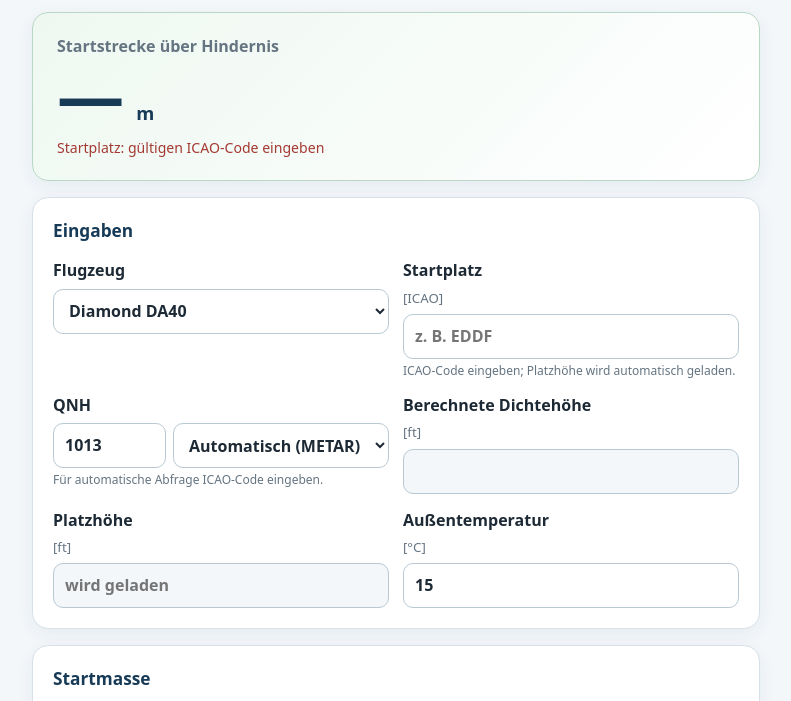
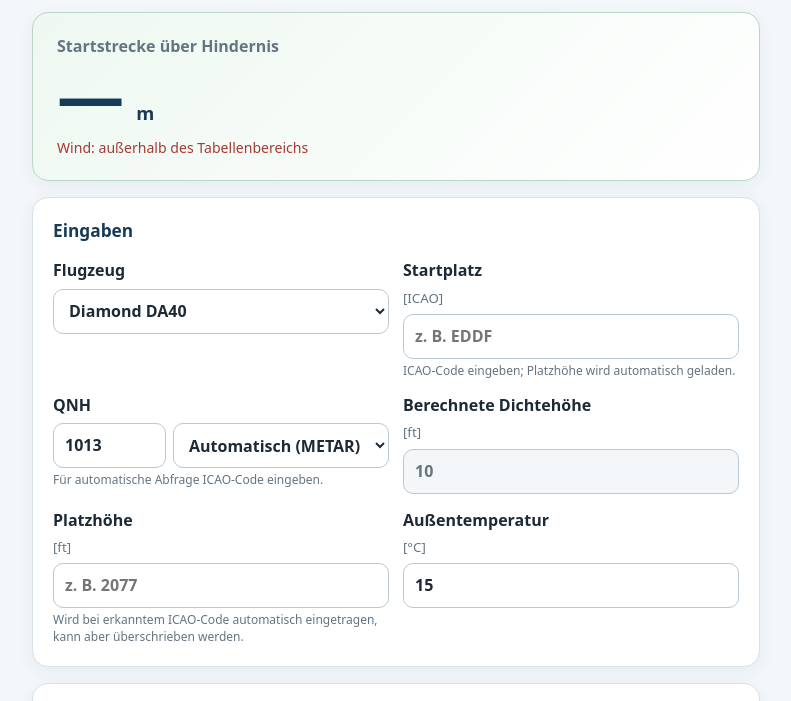
Before and after one commit to AlexanderHaetscher/CPVA, a plain HTML site: page pwa/index.html in a window 1280 px wide. Shown: the part 84-785 px from the top of the page, without its empty margins (244-1035 px from the left). Drawn offline with Linux system fonts and the light colour scheme.

Commit message:
Allow manual airport elevation
Co-authored-by: Copilot App <223556219+Copilot@users.noreply.github.com>

```diff
--- a/pwa/app.js
+++ b/pwa/app.js
@@ -41,10 +41,11 @@ function updateMass() {
   return mass;
 }
 function pressureAltitude() {
-  if (!selectedAirport) throw Error('Startplatz: gültigen ICAO-Code eingeben');
+  const elevation = value('airportElevation');
+  if (!Number.isFinite(elevation) || elevation < -1000 || elevation > 20000) throw Error('Platzhöhe: Wert zwischen -1.000 und 20.000 ft eingeben');
   const qnh = value('qnh');
   if (!Number.isFinite(qnh) || qnh < 850 || qnh > 1100) throw Error('QNH: Wert zwischen 850 und 1100 hPa eingeben');
-  return Math.round(selectedAirport.elevation + (1013.25 - qnh) * 30);
+  return Math.round(elevation + (1013.25 - qnh) * 30);
 }
 function densityAltitude(pa, temperature) {
   const isaTemperature = 15 - 2 * (pa / 1000);
@@ -116,7 +117,7 @@ async function loadAirport(icao) {
   try {
     const rows = await getAirportCatalog();
     const row = rows.find(item => item.icao.toUpperCase()===code);
-    if (!row) { selectedAirport=null; $('airportStatus').textContent='ICAO-Code nicht in airportsdata gefunden.'; render(); return; }
+    if (!row) { selectedAirport=null; $('airportStatus').textContent='ICAO-Code nicht gefunden. Platzhöhe bitte manuell eingeben.'; render(); return; }
     selectedAirport={icao:row.icao,name:row.name,elevation:Number(row.elevation),lat:row.lat,lon:row.lon};
     $('airportElevation').value=selectedAirport.elevation;
     $('airportStatus').textContent=`${selectedAirport.name} – ${selectedAirport.elevation} ft`;
--- a/pwa/index.html
+++ b/pwa/index.html
@@ -37,7 +37,7 @@
           <label id="densityAltitudeField">Berechnete Dichtehöhe <span>[ft]</span>
             <input id="densityAltitude" type="number" readonly>
           </label>
-          <label>Platzhöhe <span>[ft]</span><input id="airportElevation" type="number" readonly placeholder="wird geladen"></label>
+          <label>Platzhöhe <span>[ft]</span><input id="airportElevation" type="number" min="-1000" max="20000" step="1" placeholder="z. B. 2077" inputmode="numeric"><small>Wird bei erkanntem ICAO-Code automatisch eingetragen, kann aber überschrieben werden.</small></label>
           <label>Außentemperatur <span>[°C]</span><input id="temperature" type="number" min="-20" max="50" step="1" value="15" inputmode="decimal"></label>
         </div>
       </section>
--- a/pwa/sw.js
+++ b/pwa/sw.js
@@ -1,4 +1,4 @@
-const CACHE = 'da40-startstrecke-v5';
+const CACHE = 'da40-startstrecke-v6';
 const ASSETS = ['./','./index.html','./styles.css','./app.js','./manifest.webmanifest','./icon.svg'];
 self.addEventListener('install', event => event.waitUntil(caches.open(CACHE).then(cache => cache.addAll(ASSETS)).then(() => self.skipWaiting())));
 self.addEventListener('activate', event => event.waitUntil(self.clients.claim()));
```
